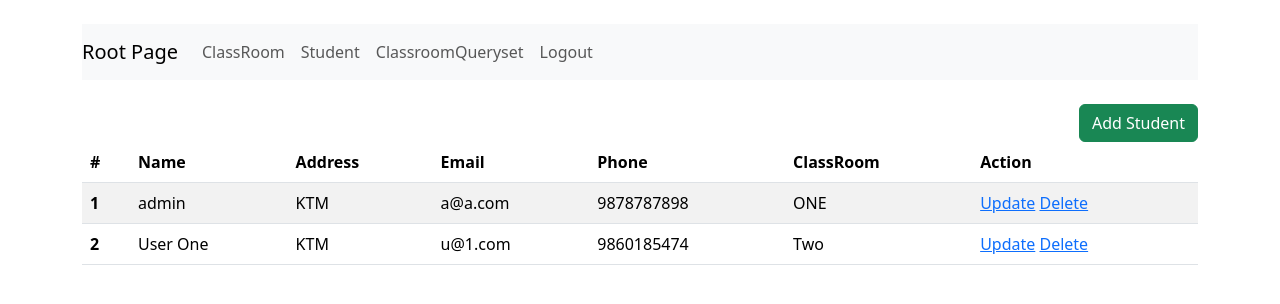
After one commit to pnabiniw/jan_3_00_2024_django, a Django app: page /crud/student/ in a window 1280 px wide. The commit adds this page. Shown: the top 304 px of the page. Run offline with Django 5.2, Linux system fonts and the light colour scheme; data comes from the database, SQL or seed files in the repository; both versions use the stored data as it was after the commit.

Commit message:
student crud

```diff
--- a/crud/models.py
+++ b/crud/models.py
@@ -11,6 +11,10 @@ class UserProfile(models.Model):
     def __str__(self):
         return f'profile of {self.user.username}'
 
+    @property
+    def get_full_name(self):
+        return self.user.get_full_name() if self.user.get_full_name() else self.user.username
+
 
 class ClassRoom(models.Model):
     name = models.CharField(max_length=10)
--- a/crud/templates/crud/nav.html
+++ b/crud/templates/crud/nav.html
@@ -8,10 +8,10 @@
     <div class="collapse navbar-collapse" id="navbarSupportedContent">
         <ul class="navbar-nav mr-auto">
             <li class="nav-item active">
-                <a class="nav-link" href="#">ClassRoom</a>
+                <a class="nav-link" href="{% url 'crud_classroom' %}">ClassRoom</a>
             </li>
             <li class="nav-item">
-                <a class="nav-link" href="#">Student</a>
+                <a class="nav-link" href="{% url 'crud_student' %}">Student</a>
             </li>
             <li class="nav-item">
                 <a class="nav-link" href="#">ClassroomQueryset</a>
--- /dev/null
+++ b/crud/templates/crud/student.html
@@ -0,0 +1,36 @@
+{% extends 'crud/base.html' %}
+
+{% block content %}
+    {% include 'crud/nav.html' %}
+    <br>
+    <a href="{% url 'add_student' %}" class="btn btn-success" style="float: right">Add Student</a>
+    <table class="table table-striped">
+        <thead>
+        <tr>
+            <th scope="col">#</th>
+            <th scope="col">Name</th>
+            <th scope="col">Address</th>
+            <th scope="col">Email</th>
+            <th scope="col">Phone</th>
+            <th scope="col">ClassRoom</th>
+            <th scope="col">Action</th>
+        </tr>
+        </thead>
+        <tbody>
+        {% for student in students %}
+        <tr>
+            <th scope="row">{{ forloop.counter }}</th>
+            <td>{{ student.user.get_full_name }}</td>
+            <td>{{ student.user.address }}</td>
+            <td>{{ student.user.user.email }}</td>
+            <td>{{ student.user.phone }}</td>
+            <td>{{ student.classroom.name }}</td>
+            <td>
+                <a href="#">Update</a>
+                <a href="#">Delete</a>
+            </td>
+        </tr>
+        {% endfor %}
+        </tbody>
+    </table>
+{% endblock %}
--- a/crud/urls.py
+++ b/crud/urls.py
@@ -1,6 +1,6 @@
 from django.urls import path
 from .views import signup, user_login, classroom, user_logout, add_classroom, update_classroom, \
-    delete_classroom
+    delete_classroom, crud_student, add_student
 
 
 urlpatterns = [
@@ -10,5 +10,7 @@ urlpatterns = [
     path("classroom/", classroom, name="crud_classroom"),
     path("update-classroom/<int:id>/", update_classroom, name="update_classroom"),
     path("delete-classroom/<int:id>/", delete_classroom, name="delete_classroom"),
+    path('student/', crud_student, name="crud_student"),
     path("add-classroom/", add_classroom, name="add_classroom"),
+    path("add-student/", add_student, name="add_student"),
 ]
--- a/crud/views.py
+++ b/crud/views.py
@@ -4,7 +4,7 @@ from django.shortcuts import render, redirect
 from django.contrib.auth.models import User
 from django.contrib import messages
 
-from .models import ClassRoom
+from .models import ClassRoom, Student, UserProfile
 
 
 def signup(request):
@@ -78,3 +78,20 @@ def delete_classroom(request, id):
         c.delete()
         return redirect("crud_classroom")
     return render(request, template_name="crud/delete_classroom.html", context={"classroom": c})
+
+
+def crud_student(request):
+    students = Student.objects.all()
+    return render(request, template_name='crud/student.html', context={'students': students})
+
+
+def add_student(request):
+    if request.method == "POST":
+        profile_id = request.POST.get('profile_id')
+        classroom_id = request.POST.get('classroom_id')
+        Student.objects.get_or_create(user_id=profile_id, classroom_id=classroom_id)
+        return redirect('crud_student')
+    profiles = UserProfile.objects.all()
+    classrooms = ClassRoom.objects.all()
+    return render(request, template_name='crud/add_student.html',
+                  context={"profiles": profiles, "classrooms": classrooms})
--- a/notes/Relational_ORMs.txt
+++ b/notes/Relational_ORMs.txt
@@ -33,5 +33,6 @@ class Student:
     => returns classroom queryset
 
 9. if "c" is the classroom object then:
+    => Student.objects.filter(classroom=c)
     => c.classroom_students.all() => It gives Student queryset
     => c.classroom_students.filter(name="Jon")  => It gives student queryset
--- a/notes/days.txt
+++ b/notes/days.txt
@@ -9,3 +9,4 @@
 9. Handling HTML form and HTTP methods (March 5)
 10. ClassRoom CRUD (March 6)
 11. ClassRoom CRUD complete and Student CRUD start (March 7)
+12. Student CRUD (March 10)
```
Also changed, not shown: crud/templates/crud/add_student.html (added, +31 -0 lines), db.sqlite3.
